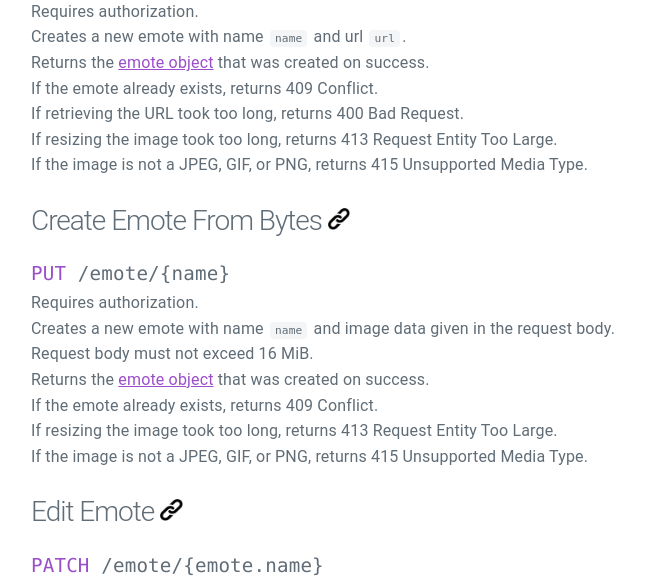
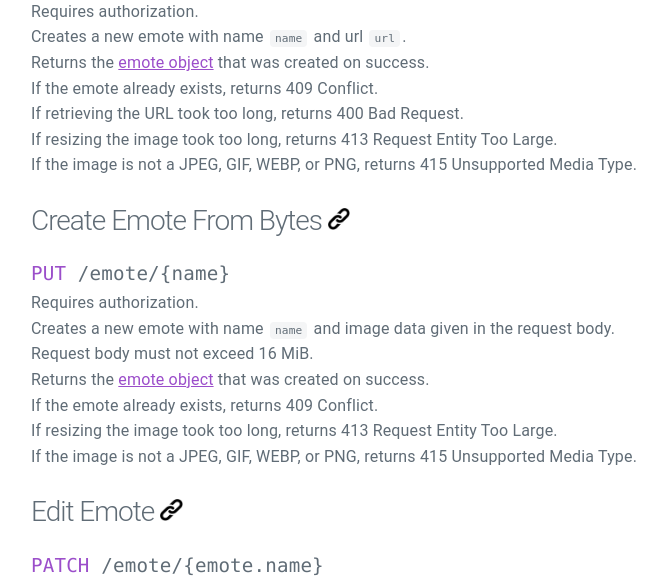
Before and after one commit to EmoteBot/EmoteCollector-website, a Python web app: template templates/api_doc.html in a window 1280 px wide. Shown: the part 2070-2650 px from the top of the page, without its empty margins (241-908 px from the left). Run offline with Jinja, Linux system fonts and the light colour scheme; the template is opened without the code that fills it, so the values that code supplies are empty.

Commit message:
api docs: WEBP is supported

```diff
--- a/templates/api_doc.html
+++ b/templates/api_doc.html
@@ -134,7 +134,7 @@
 		If the emote already exists, returns 409 Conflict.<br>
 		If retrieving the URL took too long, returns 400 Bad Request.<br>
 		If resizing the image took too long, returns 413 Request Entity Too Large.<br>
-		If the image is not a JPEG, GIF, or PNG, returns 415 Unsupported Media Type.
+		If the image is not a JPEG, GIF, WEBP, or PNG, returns 415 Unsupported Media Type.
 	{% endcall %}
 
 	{% call endpoint('Create Emote From Bytes', 'create-emote-bytes', 'PUT', '/emote/{name}', authed=True) %}
@@ -144,7 +144,7 @@
 		Returns the <a href="#emote-object">emote object</a> that was created on success.<br>
 		If the emote already exists, returns 409 Conflict.<br>
 		If resizing the image took too long, returns 413 Request Entity Too Large.<br>
-		If the image is not a JPEG, GIF, or PNG, returns 415 Unsupported Media Type.
+		If the image is not a JPEG, GIF, WEBP, or PNG, returns 415 Unsupported Media Type.
 	{% endcall %}
 
 	{% call endpoint('Edit Emote', 'edit-emote', 'PATCH', '/emote/{emote.name}', authed=True) %}
```
